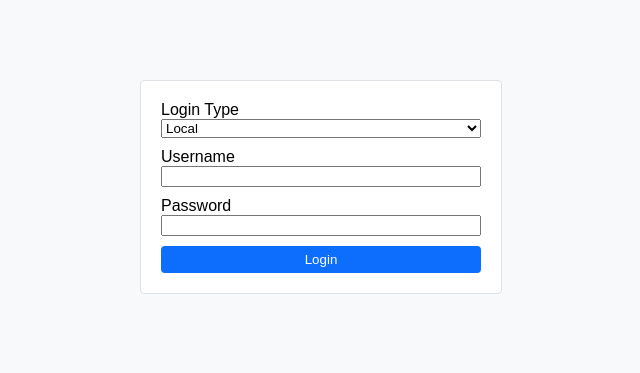
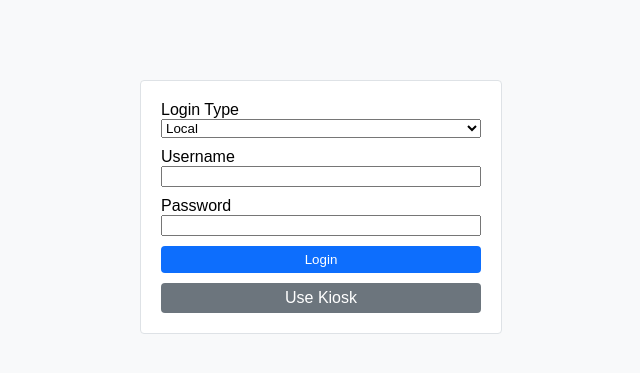
Before and after one commit to zhengfanguo123/myProject, a Flask app: page /login in a window 1280 px wide. Shown: the top 373 px of the page, without its empty margins (319-959 px from the left). Run offline with Flask 3, Linux system fonts and the light colour scheme.

Commit message:
Add kiosk link on login page

```diff
--- a/static/css/styles.css
+++ b/static/css/styles.css
@@ -329,6 +329,16 @@ input:checked + .slider:before {
     border-radius: 4px;
     cursor: pointer;
 }
+.login-container .kiosk-link {
+    display: block;
+    margin-top: 10px;
+    background-color: #6c757d;
+    color: #fff;
+    text-align: center;
+    padding: 6px 12px;
+    border-radius: 4px;
+    text-decoration: none;
+}
 .error {
     color: red;
 }
--- a/templates/login.html
+++ b/templates/login.html
@@ -20,6 +20,7 @@
         <label>Password <input type="password" name="password" required></label>
         <button type="submit">Login</button>
     </form>
+    <a href="{{ url_for('kiosk_page') }}" class="kiosk-link">Use Kiosk</a>
 </div>
 </body>
 </html>
```
